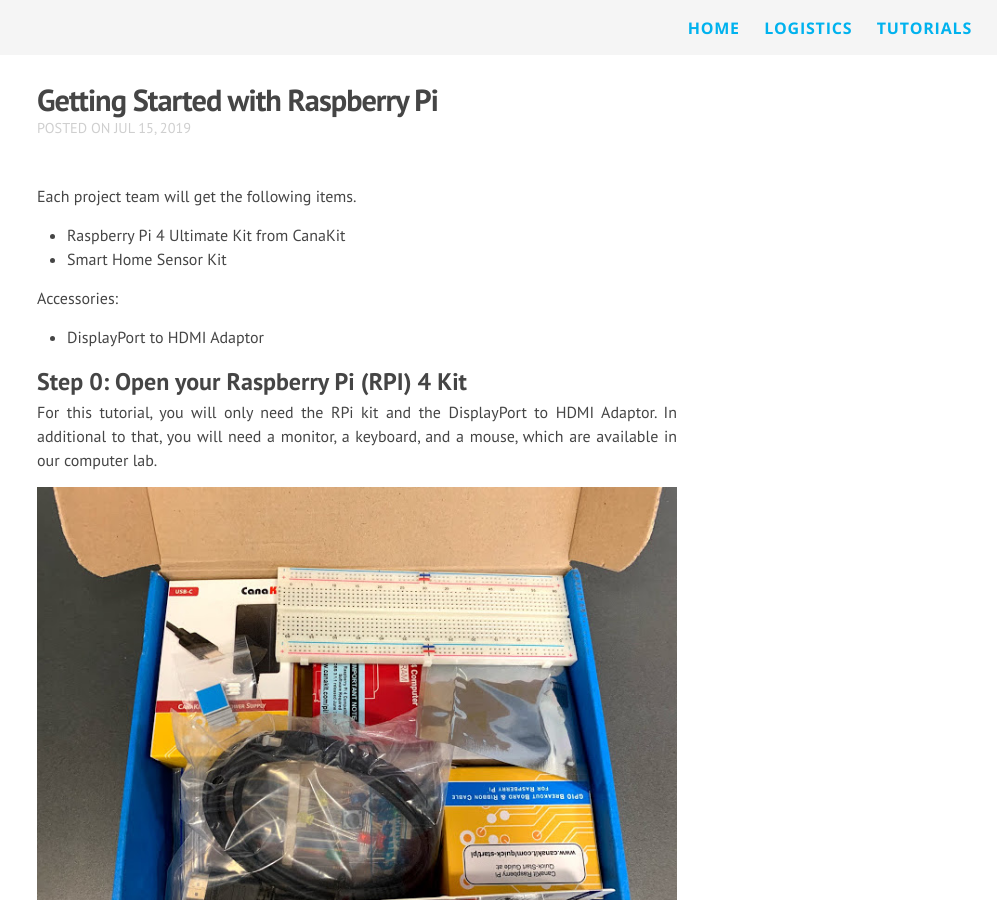
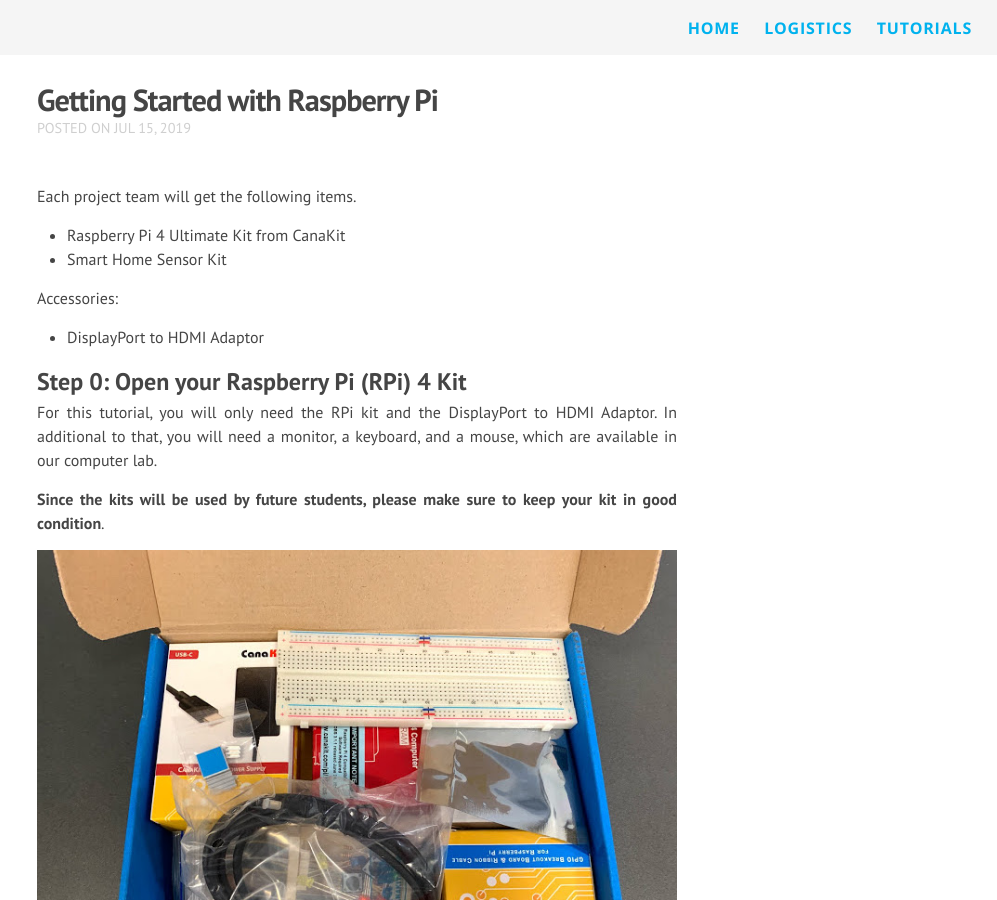
Before and after one commit to INFERLab/12740, a Jekyll site: the page built from _posts/2019-07-15-get-started.md, in a window 1280 px wide and 900 px high. Shown: the whole window, without its empty margins (283-1280 px from the left). Built offline with Jekyll 4.4.1, drawn with Linux system fonts in a browser that asks for light colours; nearby versions of some CDN libraries.

Commit message:
test to reverse the order of tutorials

```diff
--- a/_posts/2019-07-15-get-started.md
+++ b/_posts/2019-07-15-get-started.md
@@ -14,12 +14,13 @@ Accessories:
 - DisplayPort to HDMI Adaptor
 
 
-## Step 0: Open your Raspberry Pi (RPI) 4 Kit
+## Step 0: Open your Raspberry Pi (RPi) 4 Kit
 For this tutorial, you will only need the RPi kit and the DisplayPort to HDMI Adaptor. In additional to that, you will need a monitor, a keyboard, and a mouse, which are available in our computer lab.
 
-![RPi 4 Ultimate Kit from CanaKit](/12740/assets/canakit.jpg)
 
 **Since the kits will be used by future students, please make sure to keep your kit in good condition**.
+
+![RPi 4 Ultimate Kit from CanaKit](/12740/assets/canakit.jpg)
 
 The RPi kit includes the following items. In particular, the kit comes with a **Quick-Start Guide**. Read pp. 2-4 of the **Quick-Start Guide**, which supplements this tutorial.
 
@@ -71,7 +72,8 @@ Accessories:
 
 
 
-### **Congratulations! You have successfully set up your RPi.**
+## **Congratulations! You have successfully set up your RPi.**
+
 ---
 
 ## *(Optional)* Step 5: Set Up Remote Access to RPi
--- a/tutorials.html
+++ b/tutorials.html
@@ -8,12 +8,12 @@ permalink: /tutorials/
 
   <h1 class="page-heading">{{ page.title }}</h1>
 
-  <ul class="post-list">
+  <ol reversed class="post-list">
     {% for post in site.posts %}
       <li>
         <!-- <span class="post-meta">{{ post.date | date: "%b %-d, %Y" }}</span> -->
         <a class="post-link" href="{{ post.url | prepend: site.baseurl }}">{{ post.title }}</a>
       </li>
     {% endfor %}
-  </ul>
+  </ol>
 </div>
```
